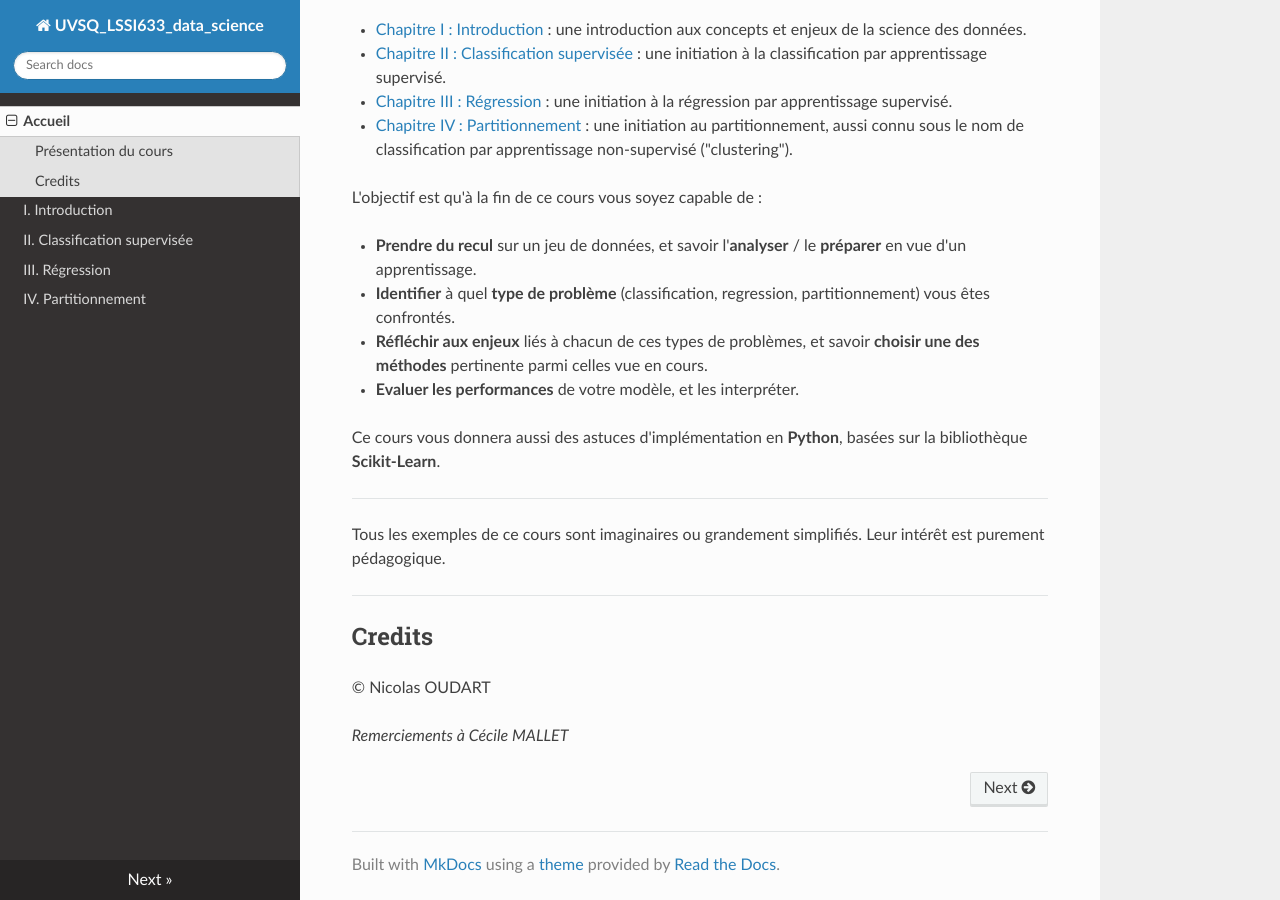
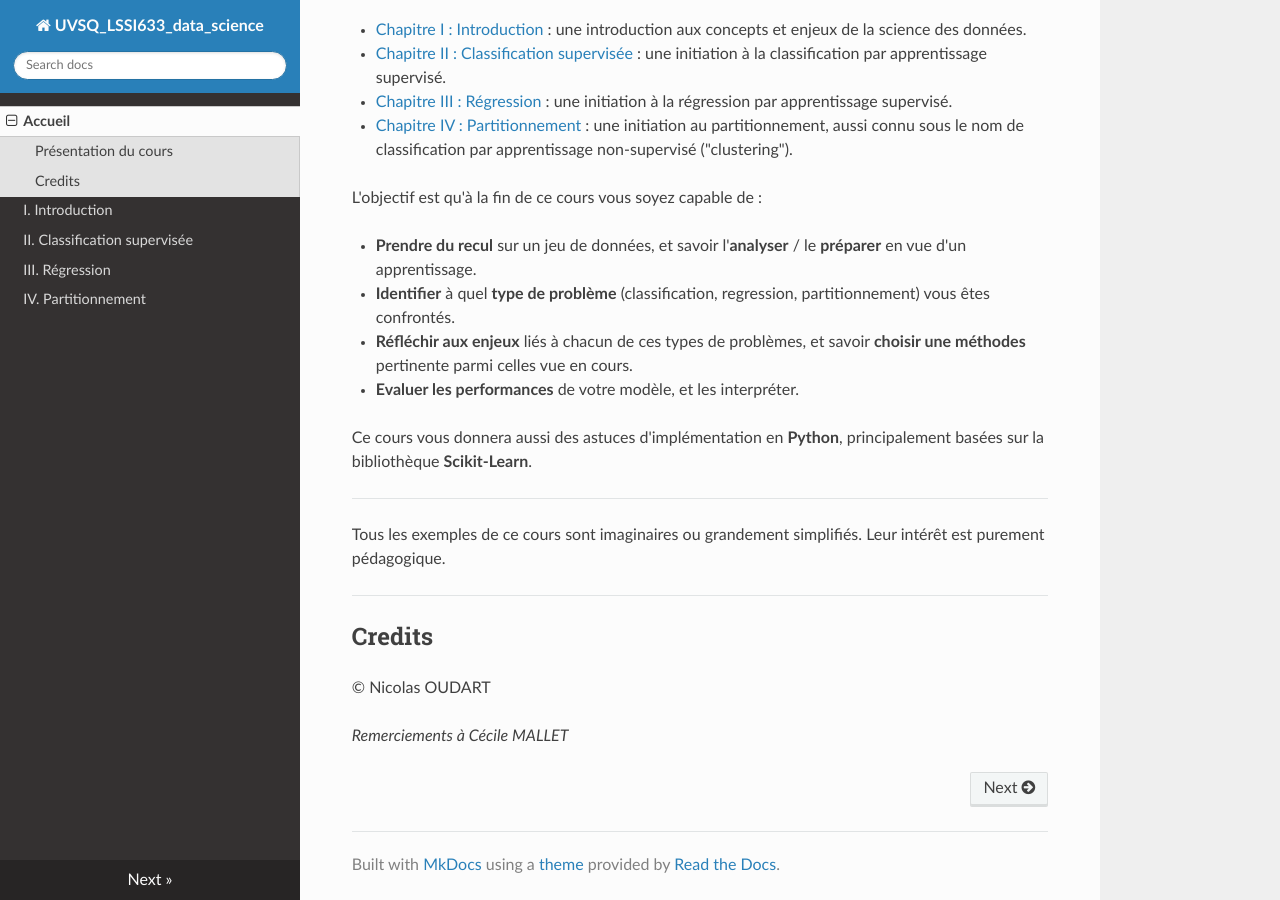
Before and after one commit to NicOudart/UVSQ_LSSI633_data_science, an MkDocs documentation site: the page built from docs/index.md, in a window 1280 px wide and 900 px high, scrolled down 809 px. Built offline with MkDocs 1.6.1, drawn with Linux system fonts in a browser that asks for light colours; nearby versions of some CDN libraries.

Commit message:
-Minor fix of the introduction.

```diff
--- a/docs/index.md
+++ b/docs/index.md
@@ -27,11 +27,11 @@ L'objectif est qu'à la fin de ce cours vous soyez capable de :
 
 * **Identifier** à quel **type de problème** (classification, regression, partitionnement) vous êtes confrontés.
 
-* **Réfléchir aux enjeux** liés à chacun de ces types de problèmes, et savoir **choisir une des méthodes** pertinente parmi celles vue en cours.
+* **Réfléchir aux enjeux** liés à chacun de ces types de problèmes, et savoir **choisir une méthodes** pertinente parmi celles vue en cours.
 
 * **Evaluer les performances** de votre modèle, et les interpréter.
 
-Ce cours vous donnera aussi des astuces d'implémentation en **Python**, basées sur la bibliothèque **Scikit-Learn**.
+Ce cours vous donnera aussi des astuces d'implémentation en **Python**, principalement basées sur la bibliothèque **Scikit-Learn**.
 
 ---
 
```
Also changed, not shown: README.md (+2 -2 lines).
